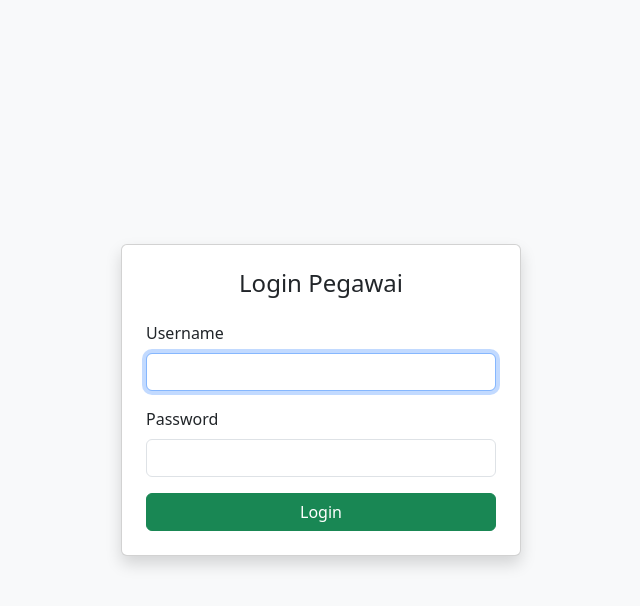
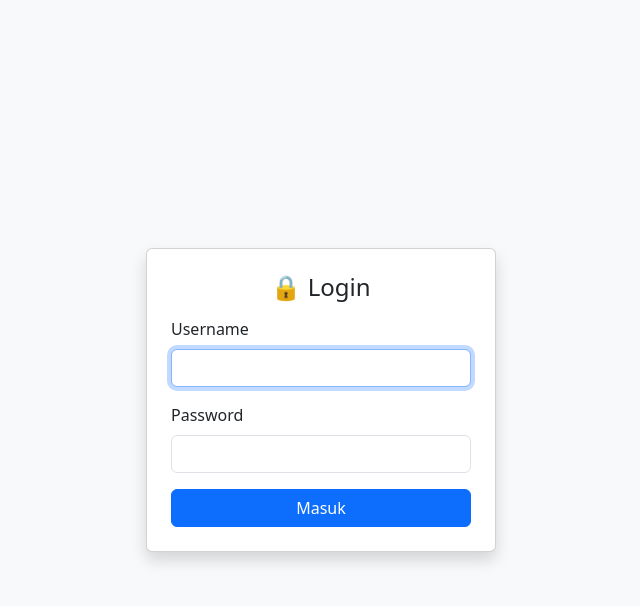
Before and after one commit to arkann-1/tvri-project, a PHP site: page /login.php in a window 1280 px wide. Shown: the top 606 px of the page, without its empty margins (319-959 px from the left). Run offline with PHP 8.4, Linux system fonts and the light colour scheme.

Commit message:
perbaiki menu login

```diff
--- a/auth.php
+++ /dev/null
@@ -1,29 +0,0 @@
-<?php
-// auth.php
-// Letakkan file ini di folder yang sama dengan index.php / login.php
-// Tujuan: menyediakan helper untuk mengecek/menuntut login
-
-// Mulai session jika belum dimulai
-if (session_status() === PHP_SESSION_NONE) {
-    session_start();
-}
-
-/**
- * Cek apakah user sudah login
- * @return bool
- */
-function is_logged_in(): bool {
-    return isset($_SESSION['logged_in']) && $_SESSION['logged_in'] === true;
-}
-
-/**
- * Memaksa user untuk login. Jika belum, simpan halaman tujuan dan redirect ke login.php
- */
-function require_login(): void {
-    if (!is_logged_in()) {
-        // simpan page yang diminta supaya bisa redirect kembali setelah login
-        $_SESSION['redirect_after_login'] = $_SERVER['REQUEST_URI'] ?? '/index.php';
-        header('Location: /login.php'); // sesuaikan path jika aplikasi di subfolder
-        exit;
-    }
-}
--- a/login.php
+++ b/login.php
@@ -1,35 +1,30 @@
 <?php
-// login.php
-require_once 'auth.php';
-
-// Jika sudah login, langsung ke index
-if (is_logged_in()) {
-    header('Location: /index.php');
-    exit;
-}
+session_start();
+include 'config/koneksi.php';
 
 $error = '';
 
-// Proses form login
 if ($_SERVER['REQUEST_METHOD'] === 'POST') {
-    $username = trim($_POST['username'] ?? '');
-    $password = $_POST['password'] ?? '';
+    $username = $conn->real_escape_string($_POST['username']);
+    $password = $_POST['password'];
 
-    // TODO: ganti bagian ini dengan pengecekan dari database (prepared statements)
-    // Contoh sederhana (JANGAN PAKAI untuk credential nyata):
-    if ($username === 'admin' && $password === 'secret') {
-        // Keamanan: regenerasi session id setelah login
-        session_regenerate_id(true);
-        $_SESSION['logged_in'] = true;
-        $_SESSION['username'] = $username;
+    $result = $conn->query("SELECT * FROM users WHERE username = '$username' LIMIT 1");
+    if ($result && $result->num_rows > 0) {
+        $user = $result->fetch_assoc();
+        if (password_verify($password, $user['password'])) {
+            $_SESSION['user'] = [
+                'id' => $user['id'],
+                'username' => $user['username'],
+                'role' => $user['role']  // tambahkan ini
+            ];
+            header('Location: index.php');
+            exit;
 
-        // Redirect ke halaman yang diminta sebelumnya jika ada
-        $redirect = $_SESSION['redirect_after_login'] ?? '/index.php';
-        unset($_SESSION['redirect_after_login']);
-        header('Location: ' . $redirect);
-        exit;
+        } else {
+            $error = 'Password salah!';
+        }
     } else {
-        $error = 'Username atau password salah.';
+        $error = 'Username tidak ditemukan!';
     }
 }
 ?>
@@ -37,30 +32,27 @@ if ($_SERVER['REQUEST_METHOD'] === 'POST') {
 <!DOCTYPE html>
 <html lang="id">
 <head>
-    <meta charset="UTF-8">
-    <title>Login Pegawai</title>
-    <link rel="stylesheet" href="https://cdn.jsdelivr.net/npm/bootstrap@5.3.2/dist/css/bootstrap.min.css">
+  <meta charset="utf-8">
+  <title>Login Sistem Jadwal</title>
+  <link href="https://cdn.jsdelivr.net/npm/bootstrap@5.3.3/dist/css/bootstrap.min.css" rel="stylesheet">
 </head>
-<body class="bg-light d-flex justify-content-center align-items-center vh-100">
-
-<div class="card shadow p-4" style="width: 400px;">
-    <h4 class="text-center mb-4">Login Pegawai</h4>
-    <?php if (isset($_GET['error'])): ?>
-        <div class="alert alert-danger"><?= htmlspecialchars($_GET['error']) ?></div>
+<body class="bg-light d-flex align-items-center justify-content-center vh-100">
+  <div class="card p-4 shadow" style="width: 350px;">
+    <h4 class="text-center mb-3">🔒 Login</h4>
+    <?php if ($error): ?>
+      <div class="alert alert-danger"><?= htmlspecialchars($error) ?></div>
     <?php endif; ?>
-
-    <form action="proses_login.php" method="POST">
-        <div class="mb-3">
-            <label for="username" class="form-label">Username</label>
-            <input type="text" name="username" id="username" class="form-control" required autofocus>
-        </div>
-        <div class="mb-3">
-            <label for="password" class="form-label">Password</label>
-            <input type="password" name="password" id="password" class="form-control" required>
-        </div>
-        <button type="submit" class="btn btn-success w-100">Login</button>
+    <form method="post">
+      <div class="mb-3">
+        <label class="form-label">Username</label>
+        <input type="text" name="username" class="form-control" required autofocus>
+      </div>
+      <div class="mb-3">
+        <label class="form-label">Password</label>
+        <input type="password" name="password" class="form-control" required>
+      </div>
+      <button class="btn btn-primary w-100" type="submit">Masuk</button>
     </form>
-</div>
-
+  </div>
 </body>
 </html>
```
Also changed, not shown: auth_check.php (added, +15 -0 lines), buat_user.php (added, +10 -0 lines), index.php (+18 -4 lines), logout.php (+2 -17 lines), proses_login.php (deleted, +0 -39 lines).
